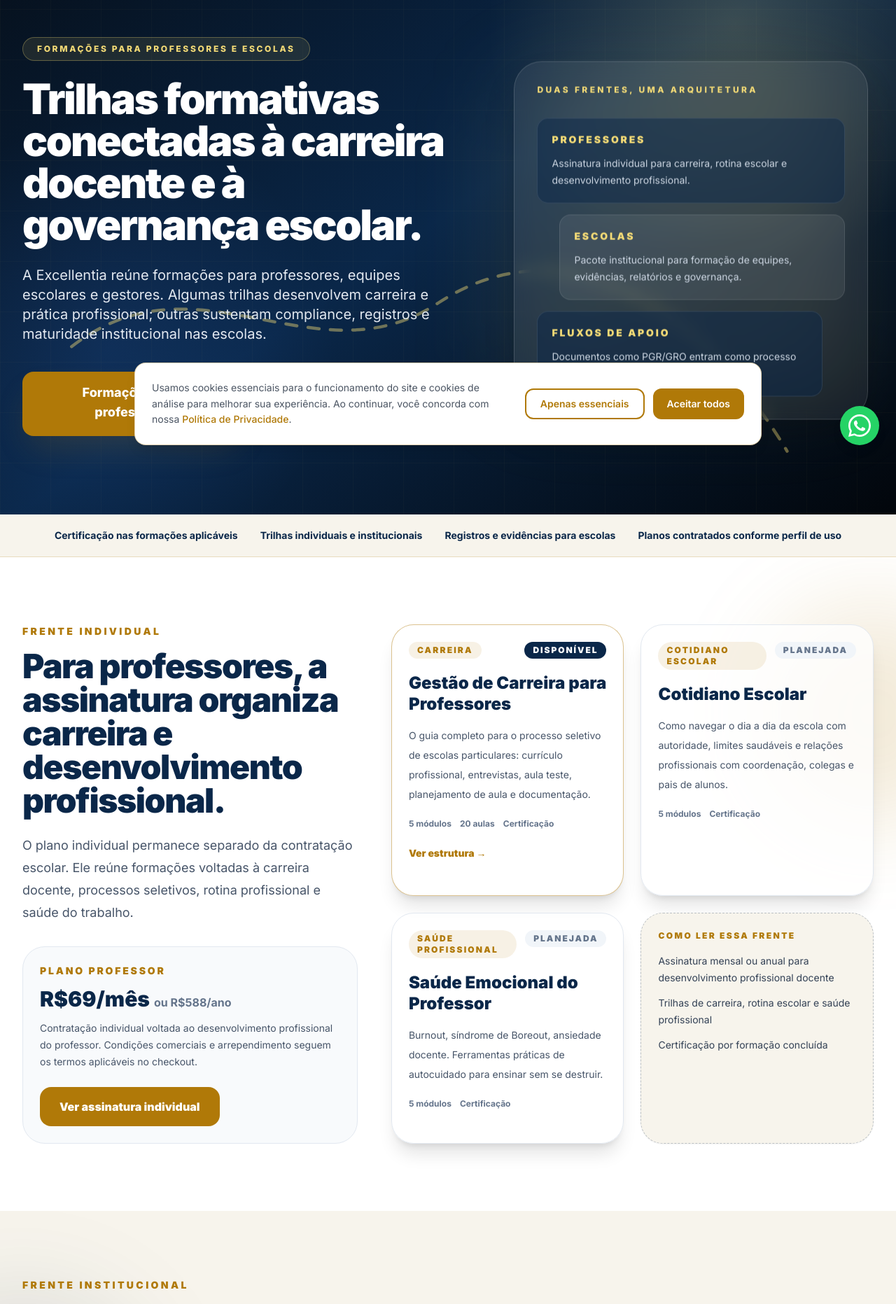
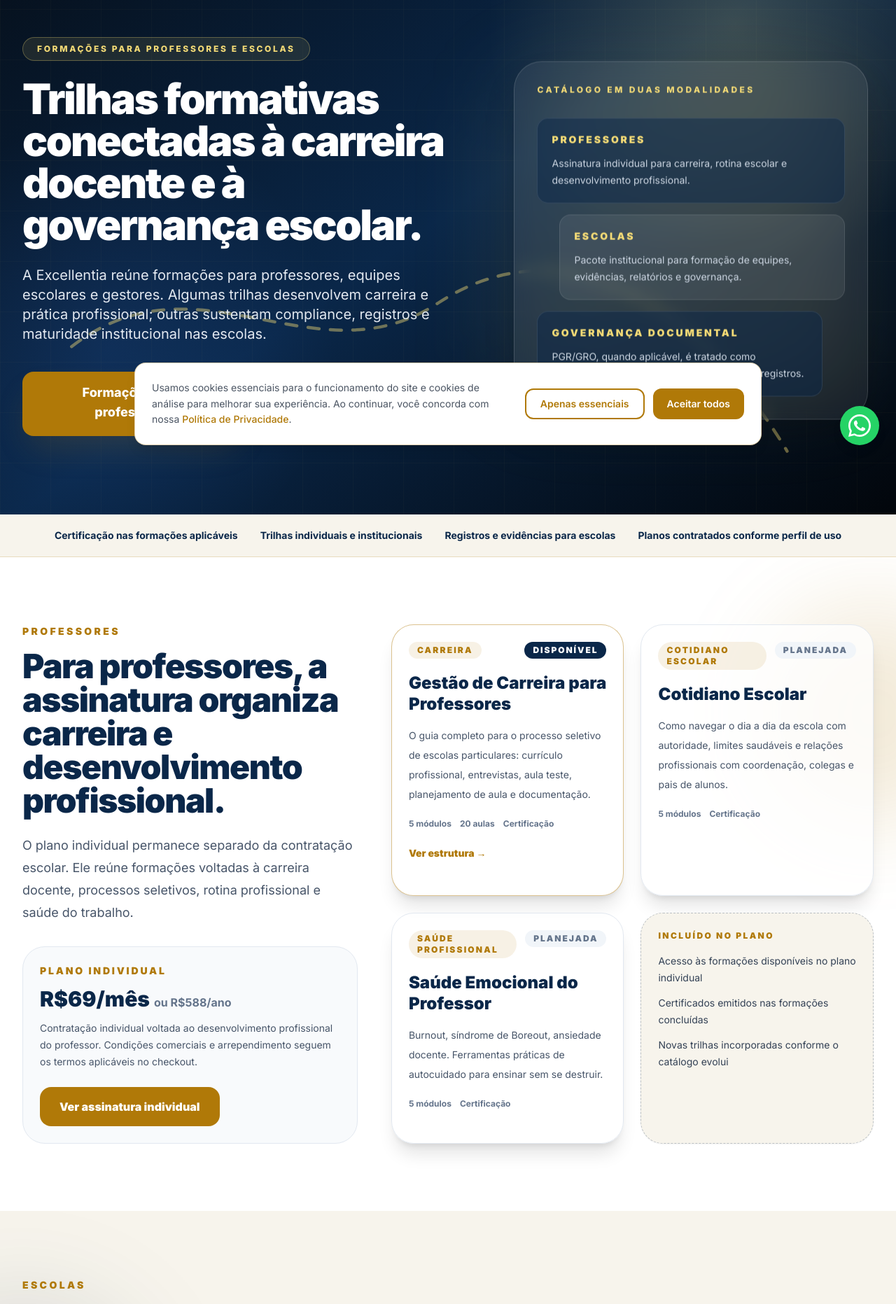
Before and after one commit to CACFLeite/excellentia-site, a Next.js app: page /cursos in a window 1280 px wide. Shown: the part 140-2003 px from the top of the page at 70% size. Built offline with nearby package versions, Linux system fonts and the light colour scheme; no server answers.

Commit message:
Replace formations guide copy with product content

```diff
--- a/src/app/(main)/cursos/page.tsx
+++ b/src/app/(main)/cursos/page.tsx
@@ -8,16 +8,16 @@
     'Formações Excellentia para professores e escolas: carreira docente, governança educacional, compliance escolar, Lei Lucas, LGPD, proteção e segurança institucional.',
 };
 
-const professorSignals = [
-  'Assinatura mensal ou anual para desenvolvimento profissional docente',
-  'Trilhas de carreira, rotina escolar e saúde profissional',
-  'Certificação por formação concluída',
+const professorPlanItems = [
+  'Acesso às formações disponíveis no plano individual',
+  'Certificados emitidos nas formações concluídas',
+  'Novas trilhas incorporadas conforme o catálogo evolui',
 ];
 
-const schoolSignals = [
-  'Formações para equipes escolares e gestores',
-  'Registros, certificados e relatórios para acompanhamento institucional',
-  'Fluxos de apoio para documentos e governança, incluindo PGR quando aplicável',
+const schoolPlanItems = [
+  'Formações destinadas a colaboradores, coordenação e gestão escolar',
+  'Certificados, registros e relatórios vinculados à escola',
+  'Apoio a fluxos institucionais de governança, documentação e acompanhamento',
 ];
 
 const institutionalLayers = [
@@ -116,7 +116,7 @@
           <div className="relative min-h-[500px]">
             <div className="absolute inset-4 rounded-[3.5rem] bg-gold-light/10 blur-3xl" />
             <div className="excellentia-float absolute right-2 top-0 w-[92%] rounded-[2.5rem] border border-white/15 bg-white/[0.07] p-6 shadow-2xl backdrop-blur-md md:p-8">
-              <div className="text-xs font-extrabold uppercase tracking-[0.28em] text-gold-light">duas frentes, uma arquitetura</div>
+              <div className="text-xs font-extrabold uppercase tracking-[0.28em] text-gold-light">catálogo em duas modalidades</div>
               <div className="mt-8 grid grid-cols-1 gap-4">
                 <div className="rounded-2xl border border-white/10 bg-navy/50 p-5">
                   <div className="text-sm font-black uppercase tracking-[0.2em] text-gold-light">Professores</div>
@@ -127,8 +127,8 @@
                   <p className="mt-3 text-sm leading-6 text-slate-300">Pacote institucional para formação de equipes, evidências, relatórios e governança.</p>
                 </div>
                 <div className="mr-8 rounded-2xl border border-white/10 bg-navy/50 p-5">
-                  <div className="text-sm font-black uppercase tracking-[0.2em] text-gold-light">Fluxos de apoio</div>
-                  <p className="mt-3 text-sm leading-6 text-slate-300">Documentos como PGR/GRO entram como processo de gestão, não como formação avulsa.</p>
+                  <div className="text-sm font-black uppercase tracking-[0.2em] text-gold-light">Governança documental</div>
+                  <p className="mt-3 text-sm leading-6 text-slate-300">PGR/GRO, quando aplicável, é tratado como documento e rotina institucional apoiada por registros.</p>
                 </div>
               </div>
             </div>
@@ -152,13 +152,13 @@
         <div className="relative mx-auto max-w-7xl px-4 sm:px-6 lg:px-8">
           <div className="grid grid-cols-1 gap-12 lg:grid-cols-[.82fr_1.18fr]">
             <div>
-              <div className="mb-4 text-sm font-black uppercase tracking-[0.24em] text-gold">frente individual</div>
+              <div className="mb-4 text-sm font-black uppercase tracking-[0.24em] text-gold">professores</div>
               <h2 className="text-3xl font-black tracking-[-0.03em] text-navy md:text-5xl">Para professores, a assinatura organiza carreira e desenvolvimento profissional.</h2>
               <p className="mt-6 text-lg leading-8 text-slate-600">
                 O plano individual permanece separado da contratação escolar. Ele reúne formações voltadas à carreira docente, processos seletivos, rotina profissional e saúde do trabalho.
               </p>
               <div className="mt-8 rounded-[2rem] border border-slate-200 bg-slate-50 p-6">
-                <div className="text-sm font-black uppercase tracking-[0.2em] text-gold">Plano professor</div>
+                <div className="text-sm font-black uppercase tracking-[0.2em] text-gold">Plano individual</div>
                 <p className="mt-3 text-3xl font-black text-navy">R$69/mês <span className="text-base font-bold text-slate-500">ou R$588/ano</span></p>
                 <p className="mt-3 text-sm leading-6 text-slate-600">Contratação individual voltada ao desenvolvimento profissional do professor. Condições comerciais e arrependimento seguem os termos aplicáveis no checkout.</p>
                 <Link href="/assinatura" className="mt-6 inline-flex rounded-2xl bg-gold px-7 py-4 font-black text-white transition hover:bg-yellow-600">
@@ -172,9 +172,9 @@
                 <CourseCard key={course.title} {...course} href={index === 0 ? '/assinatura' : undefined} />
               ))}
               <div className="rounded-[2rem] border border-dashed border-navy/25 bg-[#f7f4ec] p-6 shadow-sm">
-                <div className="mb-4 text-xs font-black uppercase tracking-[0.2em] text-gold">como ler essa frente</div>
+                <div className="mb-4 text-xs font-black uppercase tracking-[0.2em] text-gold">incluído no plano</div>
                 <div className="space-y-3">
-                  {professorSignals.map((item) => (
+                  {professorPlanItems.map((item) => (
                     <p key={item} className="text-sm leading-6 text-slate-700">{item}</p>
                   ))}
                 </div>
@@ -188,7 +188,7 @@
         <div className="absolute left-[-10rem] top-28 h-96 w-96 rounded-full bg-navy/10 blur-3xl" />
         <div className="relative mx-auto max-w-7xl px-4 sm:px-6 lg:px-8">
           <div className="max-w-4xl">
-            <div className="mb-4 text-sm font-black uppercase tracking-[0.24em] text-gold">frente institucional</div>
+            <div className="mb-4 text-sm font-black uppercase tracking-[0.24em] text-gold">escolas</div>
             <h2 className="text-3xl font-black tracking-[-0.03em] text-navy md:text-5xl">Para escolas, as formações integram uma camada de governança e compliance.</h2>
             <p className="mt-6 max-w-3xl text-lg leading-8 text-slate-600">
               A contratação escolar não é uma assinatura individual replicada para vários usuários. Ela envolve trilhas para equipes, registros institucionais, acompanhamento e fluxos de apoio à gestão documental quando aplicável.
@@ -222,7 +222,7 @@
               </div>
               <div className="rounded-[2rem] bg-[#f7f4ec] p-6">
                 <div className="space-y-3">
-                  {schoolSignals.map((item) => (
+                  {schoolPlanItems.map((item) => (
                     <p key={item} className="text-sm font-bold leading-6 text-navy">{item}</p>
                   ))}
                 </div>
```
